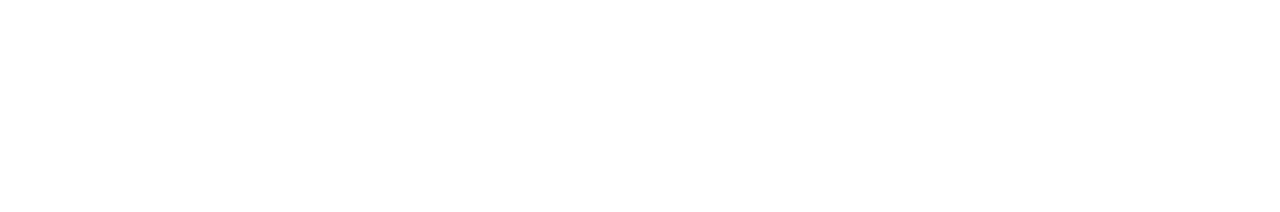
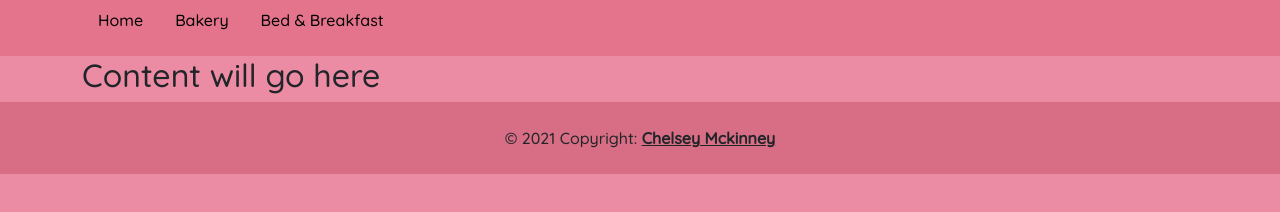
Before and after one commit to camckin10/the-cloud, a plain HTML site: page bakery.html in a window 1280 px wide. Drawn offline with nearby package versions, Linux system fonts and the light colour scheme.

Commit message:
adding nav & footer to other pages

```diff
--- a/bakery.html
+++ b/bakery.html
@@ -0,0 +1,68 @@
+<!DOCTYPE html>
+<html lang="en">
+<head>
+    <meta charset="UTF-8">
+    <meta http-equiv="X-UA-Compatible" content="IE=edge">
+    <meta name="viewport" content="width=device-width, initial-scale=1.0">
+      <!--Bootstrap CSS-->
+      <link href="https://cdn.jsdelivr.net/npm/bootstrap@5.0.1/dist/css/bootstrap.min.css" rel="stylesheet" integrity="sha384-+0n0xVW2eSR5OomGNYDnhzAbDsOXxcvSN1TPprVMTNDbiYZCxYbOOl7+AMvyTG2x" crossorigin="anonymous">
+      <!--personal css-->
+      <link rel="stylesheet" href="./styles/styles.css">
+      <!--google fonts-->
+      <link rel="preconnect" href="https://fonts.gstatic.com">
+      <link href="https://fonts.googleapis.com/css2?family=Quicksand:wght@500&display=swap" rel="stylesheet">
+    <title>Bytesize-Bakery</title>
+</head>
+<body>
+     <!--nav menu-->
+     <div class="nav-menu">
+        <div class="container">
+            <div class="row">
+                <ul class="home-nav">
+                    <li class="nav-item">
+                        <a class="nav-link active" aria-current="page" href="index.html">Home</a>
+                    </li>
+                    <li class="nav-item">
+                        <a class="nav-link" href="bakery.html">Bakery</a>
+                    </li>
+                    <li class="nav-item">
+                        <a class="nav-link" href="bedbreakfast.html">Bed & Breakfast</a>
+                    </li>
+                </ul>
+            </div>
+        </div>
+    </div>
+
+
+
+    <div class="container">
+        <div class="row">
+            <div class="col">
+                <h2>Content will go here</h2>
+            </div>
+        </div>
+    </div>
+
+
+
+
+
+
+
+
+
+
+
+
+
+
+
+    <footer>
+        <!-- Copyright -->
+      <div class="text-center p-4" style="background-color: rgba(0, 0, 0, 0.05);">
+          © 2021 Copyright:
+          <a class="text-reset fw-bold" href="">Chelsey Mckinney</a>
+      </div>
+    </footer>
+</body>
+</html>
--- a/styles/styles.css
+++ b/styles/styles.css
@@ -25,14 +25,17 @@ body {
 }
 
 /*about us, contact us*/
+
 /* .about-contact {
-    background-color: #E4748C;
+    background-color: #E49CAC;
 } */
 
 .about, .contact{
     color: white;
 }
 
+/*footer*/
+
 footer {
     background-color: #E4748C;
 }
```
Also changed, not shown: bedbreakfast.html (+59 -0 lines), index.html (+7 -7 lines).
